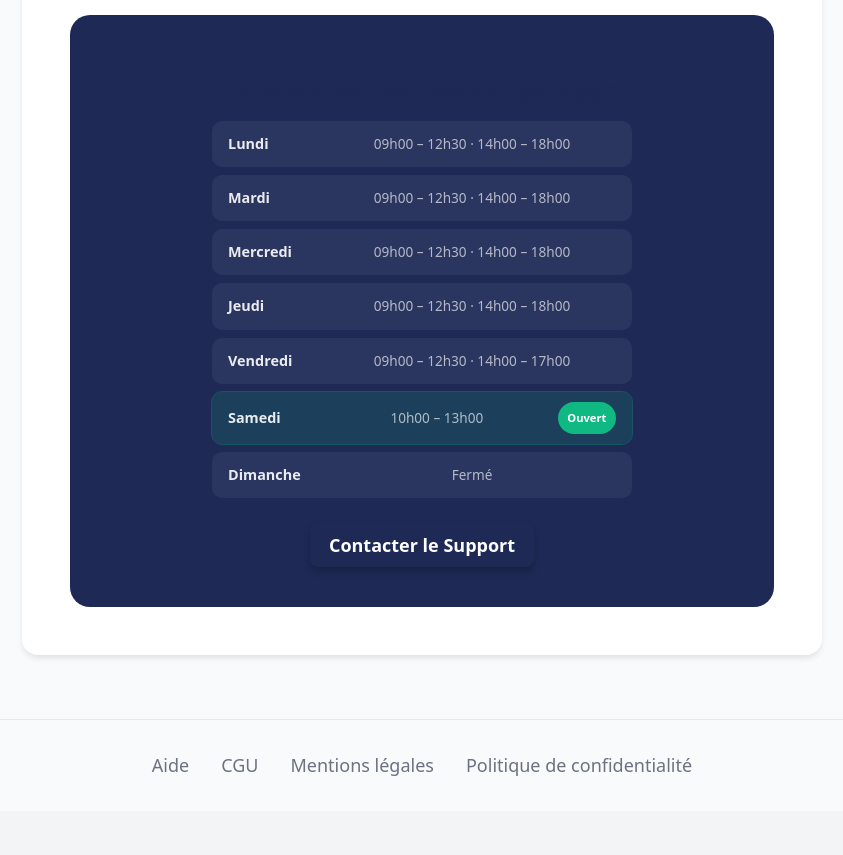
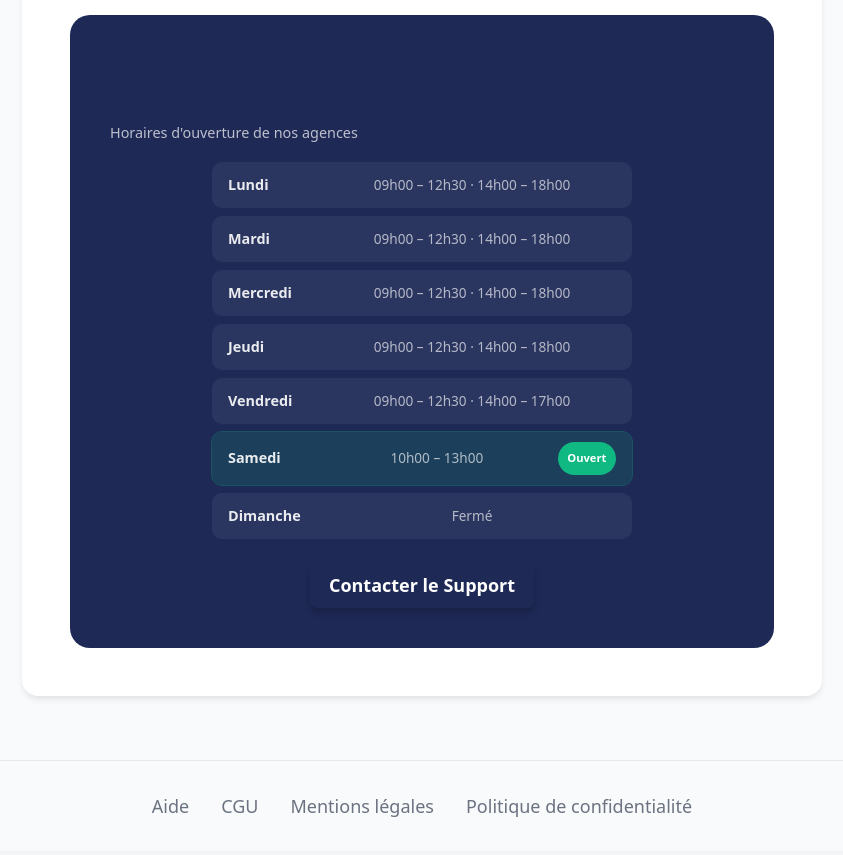
Before and after one commit to DantesDels/Project_YMMO, a Vue app in the folder YMMO_FrontEnd/: page /help in a window 1280 px wide. Shown: the part 860-1715 px from the top of the page, without its empty margins (218-1061 px from the left). Before the commit the page ends 1687 px from the top, so only its background shows below. Built offline with nearby package versions, Linux system fonts and the light colour scheme.

Commit message:
feat(help): add schedule section title

```diff
--- a/YMMO_FrontEnd/src/views/footerLayout/HelpView.vue
+++ b/YMMO_FrontEnd/src/views/footerLayout/HelpView.vue
@@ -25,6 +25,7 @@
 
     <section class="contact-card">
       <h3>Vous ne trouvez pas de réponse ?</h3>
+      <p class="schedule-title">Horaires d'ouverture de nos agences</p>
       <div class="schedule">
         <div
           v-for="day in schedule"
@@ -122,6 +123,12 @@ const schedule = computed(() => [
 }
 .contact-card h3 { font-size: 1.5rem; margin-bottom: 1rem; }
 
+.schedule-title {
+  font-size: 0.9rem;
+  color: rgba(255, 255, 255, 0.7);
+  margin-bottom: 1rem;
+}
+
 .schedule {
   display: flex;
   flex-direction: column;
```
